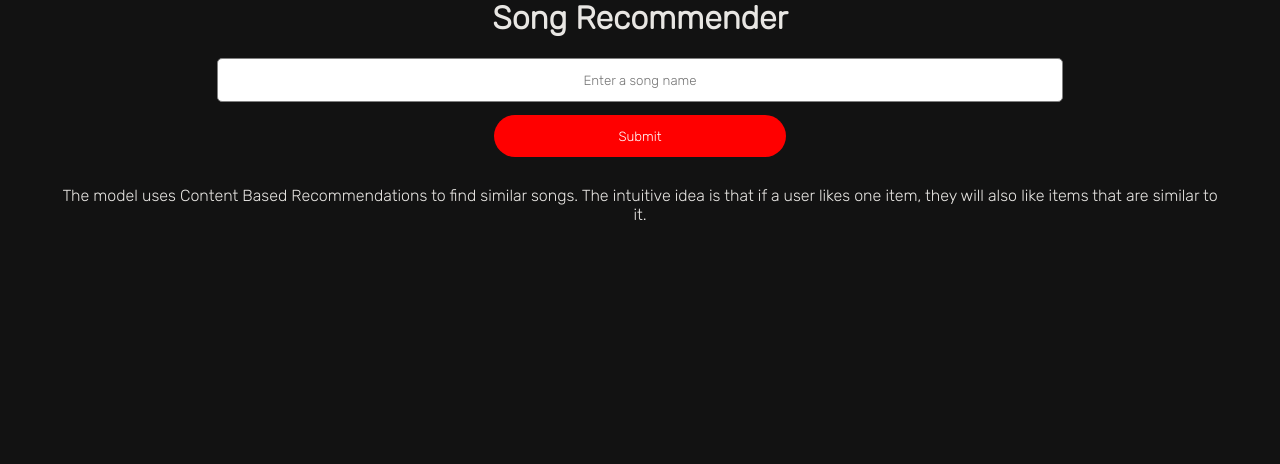
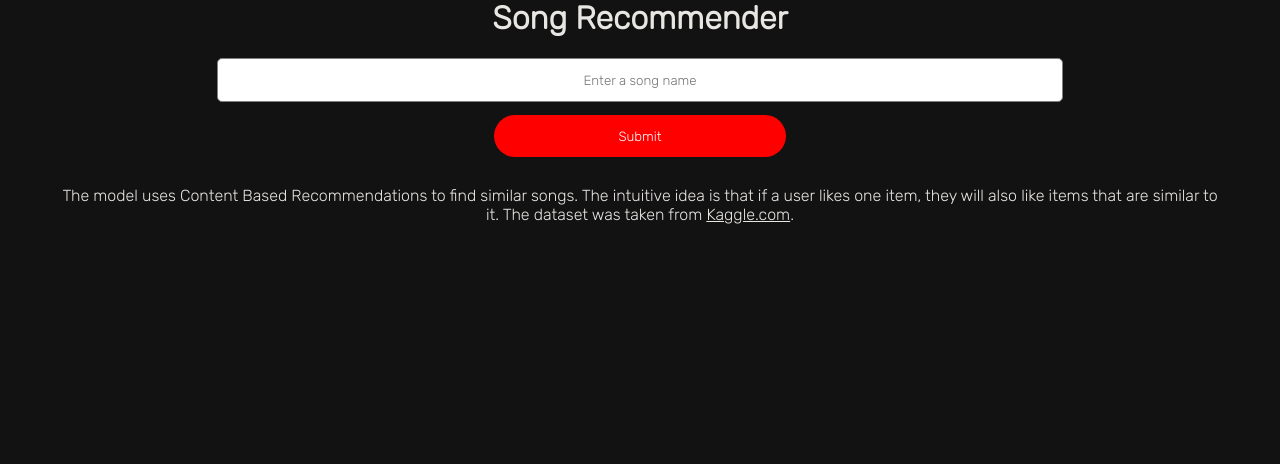
Before and after one commit to prabhdeepsingh3499/movie-rec-prabh, a Flask app: page /song-recommender in a window 1280 px wide. Shown: the part 218-682 px from the top of the page. Run offline with Flask 2, Linux system fonts and the light colour scheme; parts of the project's set-up code (start-up, migrations or seed data) failed here and were passed over.

Commit message:
edited links on not found pages

```diff
--- a/static/styles/style.css
+++ b/static/styles/style.css
@@ -5,7 +5,9 @@ body{
     background-color: #121212;
     margin: 0;
 }
-
+a{
+    color: #E8E6E3;
+}
 input[type=text]{
     width: 70%;
     padding: 1em;
@@ -20,7 +22,7 @@ h1,p,h2,span{
 td,th{
     color: #E8E6E3;
     text-align: center;
-    padding: 10px;
+    padding: 15px;
 }
 table,th,td{
     border: 1px solid white;
--- a/templates/index.html
+++ b/templates/index.html
@@ -8,6 +8,7 @@
 
 </form>
 <p>The model uses Content Based Recommendations to find similar movies. The intuitive idea is that if a user likes one
-    item, they will also like items that are similar to it.
+    item, they will also like items that are similar to it. The dataset was taken from <a
+        href="https://www.kaggle.com/">Kaggle.com</a>.
 </p>
 {% endblock %}
--- a/templates/index_songs.html
+++ b/templates/index_songs.html
@@ -7,6 +7,7 @@
     <input type="submit" id="submission_button" value="Submit" />
 </form>
 <p>The model uses Content Based Recommendations to find similar songs. The intuitive idea is that if a user likes one
-    item, they will also like items that are similar to it.
+    item, they will also like items that are similar to it. The dataset was taken from <a
+        href="https://www.kaggle.com/">Kaggle.com</a>.
 </p>
 {% endblock %}
--- a/templates/negative.html
+++ b/templates/negative.html
@@ -10,6 +10,6 @@ BonTemps-Movie Not Found
 <p>Try the following alternatives:</p>
 <span>{{ alternative_movies[0] }},{{ alternative_movies[1] }},{{ alternative_movies[2] }}</span>
 <br>
-<button><a href="/">Back to Homepage</a></button>
+<button><a href="/movie-recommender">Back to Previous Page and Try Again.</a></button>
 
 {% endblock %}
--- a/templates/negative_songs.html
+++ b/templates/negative_songs.html
@@ -4,8 +4,8 @@
 <h1>Song Recommender</h1>
 <p>Sorry, the song that you entered was not found.</p>
 <p>Possible reasons are misspelled input or song does not exist in database.</p>
-<p>Try the following alternatives.</p>
+<p>Try the following alternatives:</p>
 <span>{{ alternative_songs[0] }},{{ alternative_songs[1] }},{{ alternative_songs[2] }}</span>
 <br>
-<button><a href="/">Back to Homepage</a></button>
+<button><a href="/song-recommender">Back to Previous Page and Try Again.</a></button>
 {% endblock %}
```
